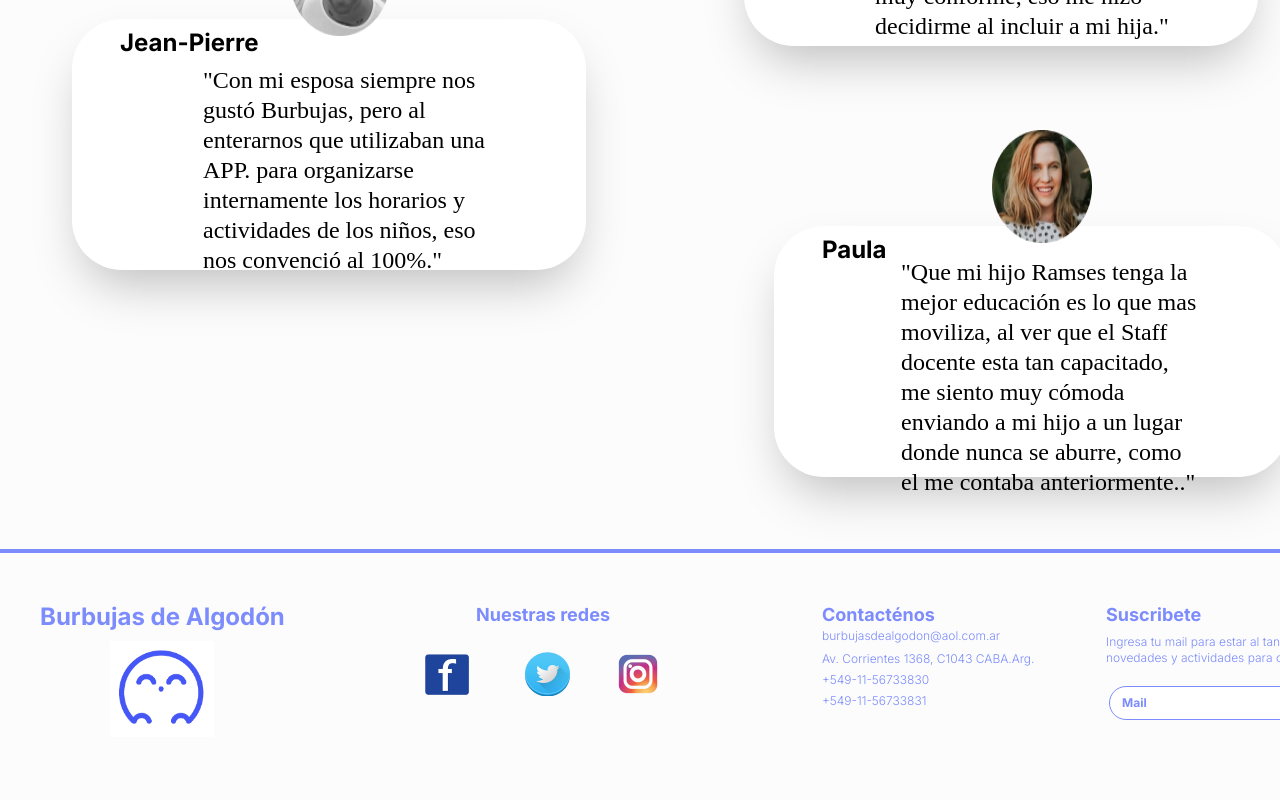
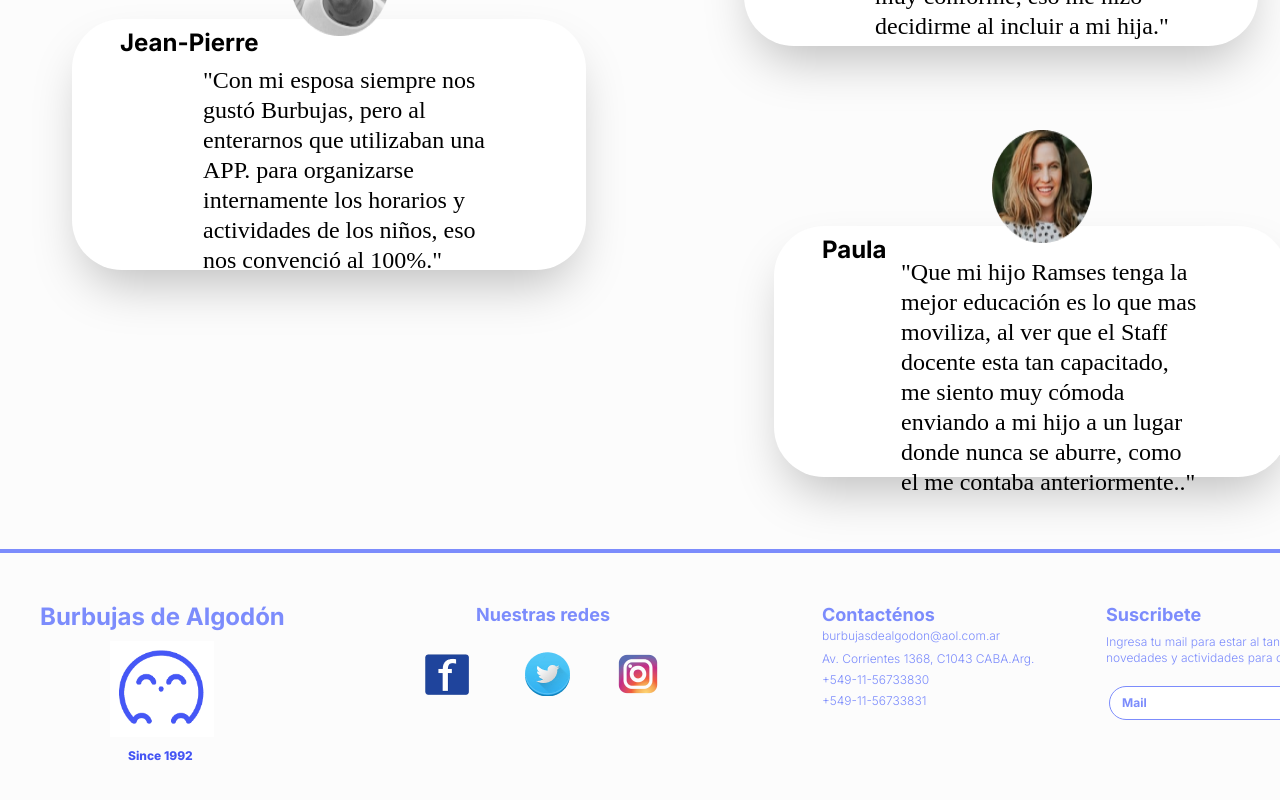
Before and after one commit to Diego-Fdez/burbujas-de-algodon, a React (Vite) app: page / in a window 1280 px wide. Shown: the part 2851-3651 px from the top of the page. Built offline with nearby package versions, Linux system fonts and the light colour scheme; a web font is replaced by a local one.

Commit message:
add p tag

```diff
--- a/src/components/FooterScreen/FooterScreen.jsx
+++ b/src/components/FooterScreen/FooterScreen.jsx
@@ -20,6 +20,11 @@ const FooterScreen = () => {
               className={`lg:w-[104px] lg:h-24`}
             />
           </a>
+          <p
+            className={`text-[#4454F4] lg:text-xs font-extrabold absolute lg:left-32 lg:top-[195px]`}
+          >
+            Since 1992
+          </p>
         </div>
         <div>
           <h5
```
